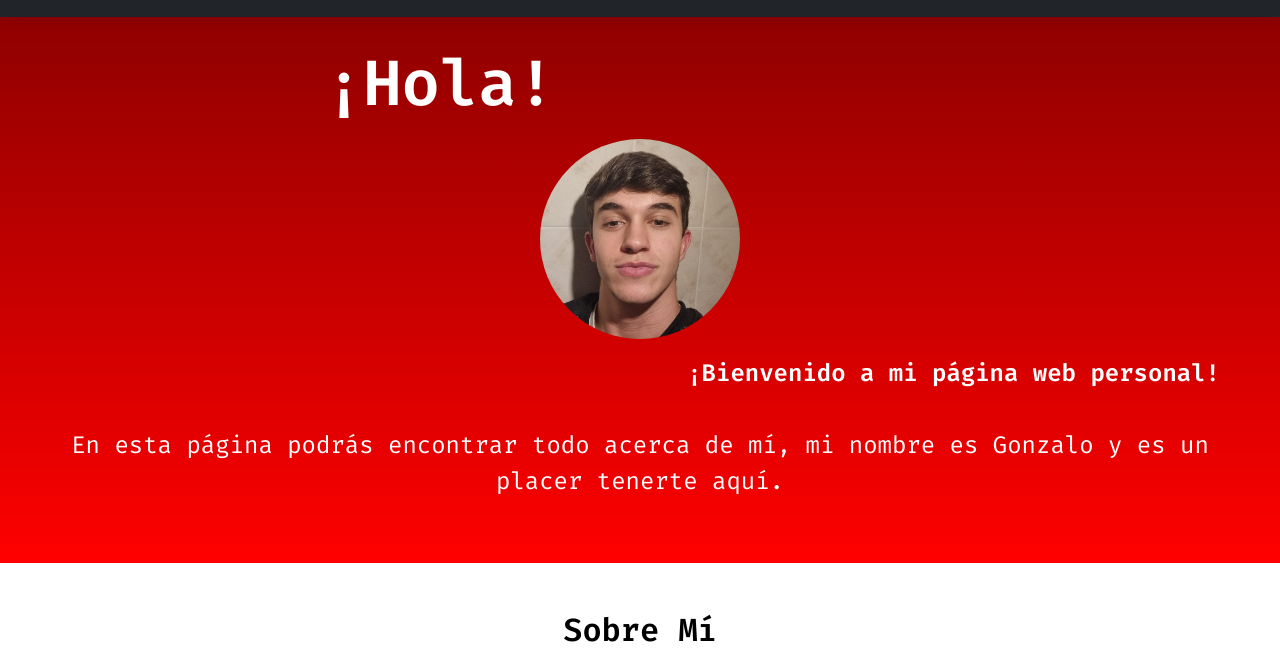
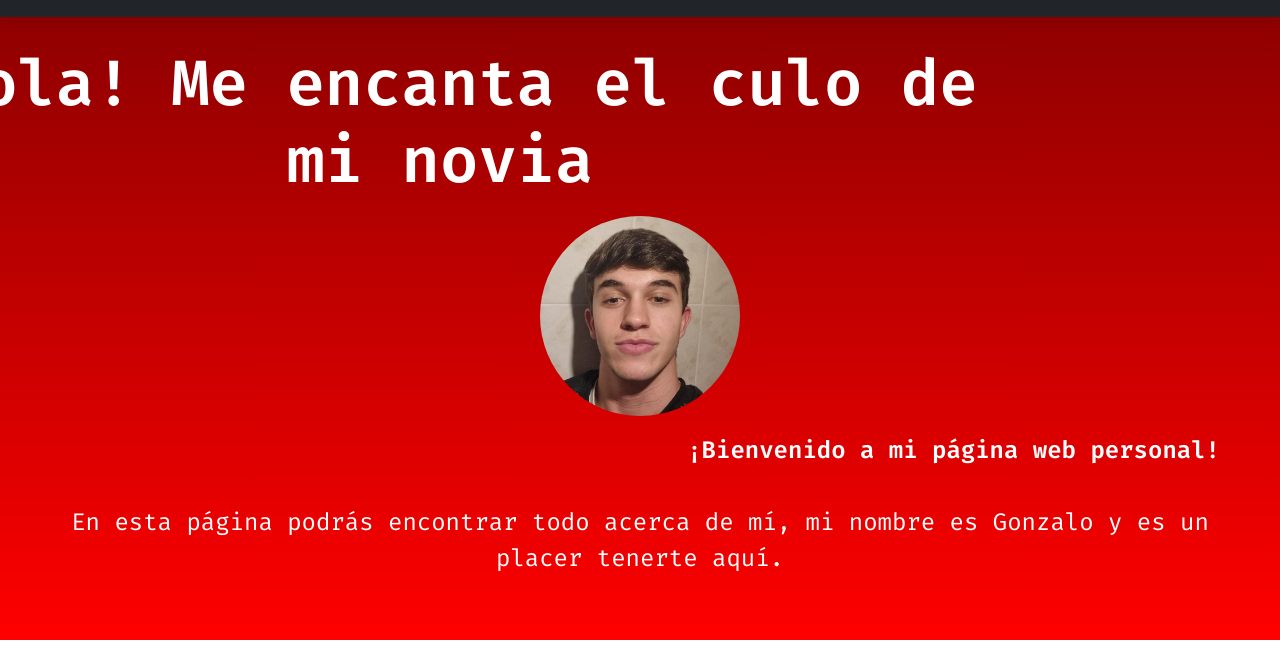
Before and after one commit to GonzaloCorGal/PropiaPagWeb, a plain HTML site: page index.html in a window 1280 px wide. Shown: the part 72-726 px from the top of the page. Drawn offline with nearby package versions, Linux system fonts and the light colour scheme.

Commit message:
Segundo simulacro

```diff
--- a/index.html
+++ b/index.html
@@ -3,7 +3,7 @@
 <head>
     <meta charset="UTF-8">
     <meta name="viewport" content="width=device-width, initial-scale=1.0">
-    <title>Gonzalo Cortés Web. HOLAAAA y AMO A ESTELA</title>
+    <title>Portfolio Web - Gonzalo Cortés</title>
     <link rel="stylesheet" href="https://cdn.jsdelivr.net/npm/bootstrap@5.3.0/dist/css/bootstrap.min.css">
     <link rel="stylesheet" href="https://cdn.jsdelivr.net/npm/bootstrap-icons@1.10.2/font/bootstrap-icons.css">
     <link rel="stylesheet" href="styles.css">
@@ -43,7 +43,7 @@
     <header class="bg-primary text-white py-5 d-flex align-items-center justify-content-center" id="inicio">
         <div class="container text-center">
             <div class="d-flex flex-column align-items-center">
-                <h1 class="hola-text mb-3 text-md-center" data-es="¡Hola!" data-en="Hi!">¡Hola!</h1>
+                <h1 class="hola-text mb-3 text-md-center" data-es="¡Hola!" data-en="Hi!">¡Hola! Me encanta el culo de mi novia</h1>
                 <img src="Fotos/FotoPerfilPag.jpeg" alt="Foto_GCG" class="img-fluid rounded-circle" width="150" height="150">
                 <p class="intro mt-3 align-self-end" data-es="¡Bienvenido a mi página web personal!" data-en="Welcome to my personal web page!">¡Bienvenido a mi página web personal!</p>
                 <p class="descripcion" data-es="En esta página podrás encontrar todo acerca de mí, mi nombre es Gonzalo y es un placer tenerte aquí." data-en="On this page you can find everything about me, my name is Gonzalo and it is a pleasure to have you here.">En esta página podrás encontrar todo acerca de mí, mi nombre es Gonzalo y es un placer tenerte aquí.</p>
```
